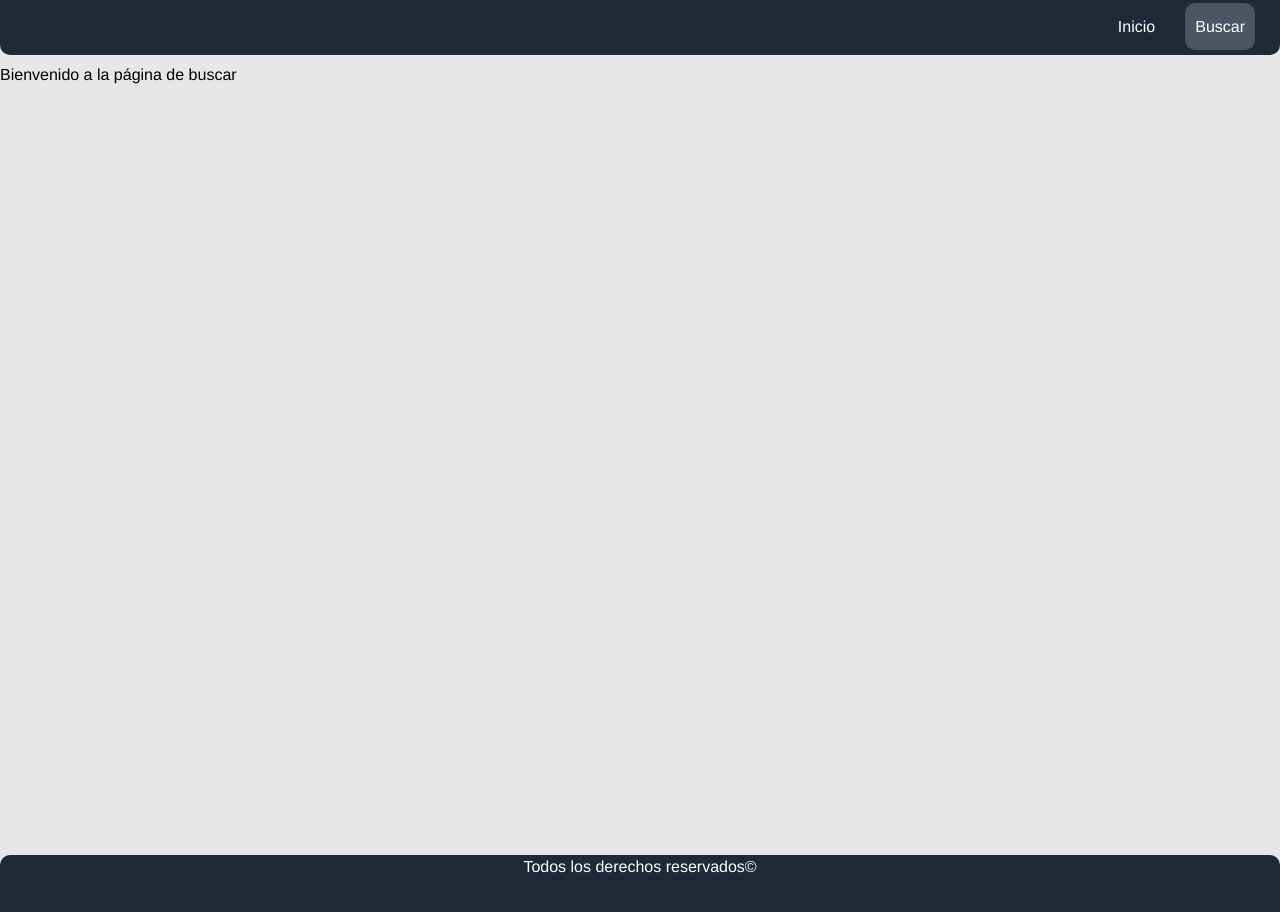
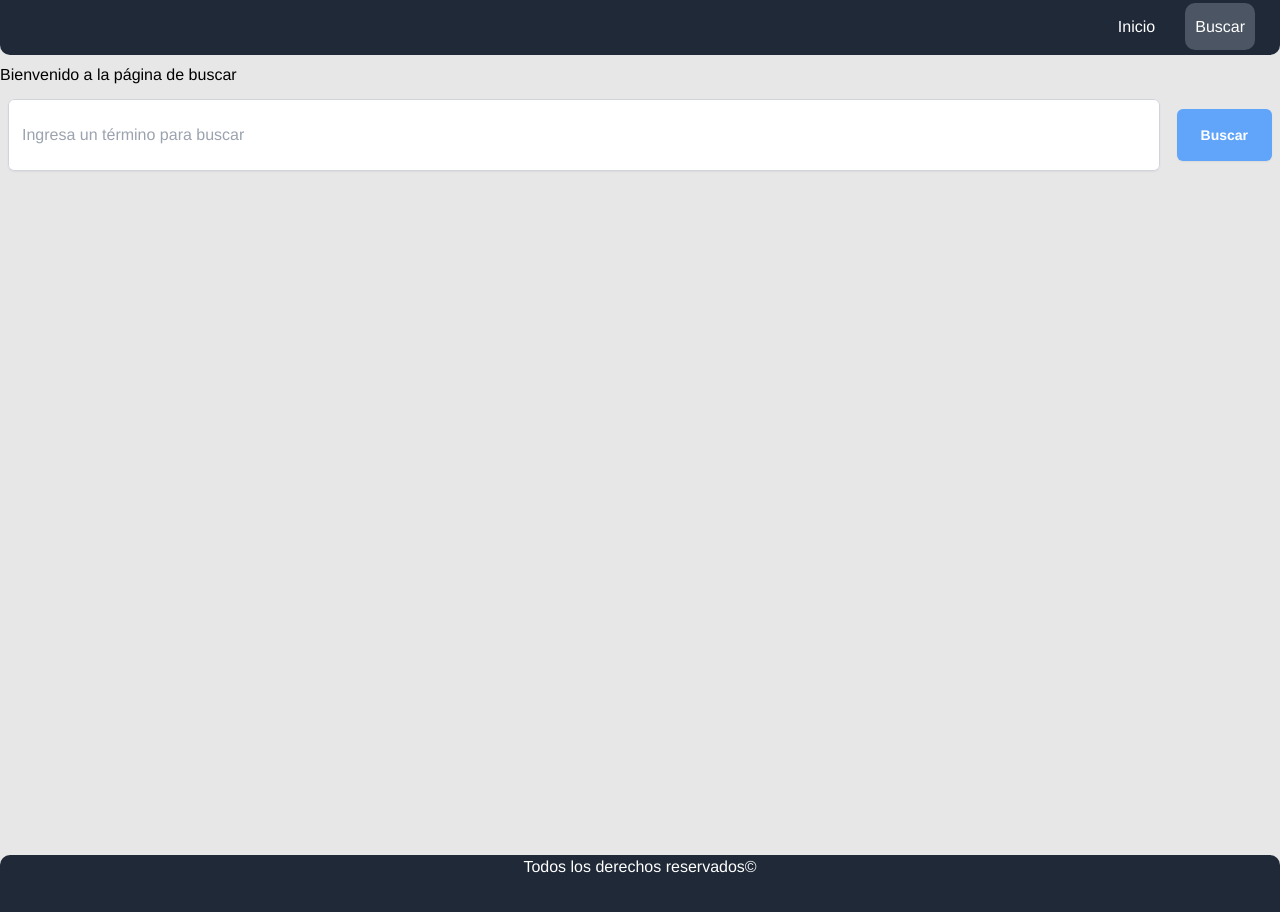
Before and after one commit to camian0/technical-test, a Vue app in the folder front-end/: page /search in a window 1280 px wide. Shown: the top 912 px of the page. Built offline with nearby package versions, Linux system fonts and the light colour scheme.

Commit message:
The input to search and button were added
the field to search and button for search was addded into component

```diff
--- a/front-end/src/components/Search/SearchComponent.vue
+++ b/front-end/src/components/Search/SearchComponent.vue
@@ -1,4 +1,23 @@
-<template></template>
+<template>
+  <div class="search my-3">
+    <input
+      class="rounded-md border-0 px-3.5 text-gray-900 shadow-sm ring-1 ring-inset ring-gray-300 placeholder:text-gray-400 mx-2"
+      type="text"
+      v-model="model.search"
+      autocomplete="given-name"
+      placeholder="Ingresa un término para buscar"
+    />
+
+    <button
+      type="submit"
+      class="rounded-md bg-blue-400 mx-2 my-2.5 px-6 py-4 text-sm right-0 font-semibold text-white shadow-sm hover:bg-sky-600 focus-visible:outline focus-visible:outline-2 focus-visible:outline-offset-2 focus-visible:outline-indigo-600"
+      v-on:click="buscar"
+    >
+      Buscar
+    </button>
+  </div>
+  {{ model.search }}
+</template>
 
 <script>
 export default {
@@ -9,9 +28,44 @@ export default {
       model: {
         search: "",
       },
+      people: [
+        {
+          name: "Leslie Alexander",
+          role: "Co-Founder / CEO",
+          imageUrl:
+            "https://images.unsplash.com/photo-1494790108377-be9c29b29330?ixlib=rb-1.2.1&ixid=eyJhcHBfaWQiOjEyMDd9&auto=format&fit=facearea&facepad=2&w=256&h=256&q=80",
+        },
+        {
+          name: "Juan ",
+          role: "Co-Founder / CEO",
+          imageUrl:
+            "https://images.unsplash.com/photo-1494790108377-be9c29b29330?ixlib=rb-1.2.1&ixid=eyJhcHBfaWQiOjEyMDd9&auto=format&fit=facearea&facepad=2&w=256&h=256&q=80",
+        },
+        {
+          name: "Pepito",
+          role: "Co-Founder / CEO",
+          imageUrl:
+            "https://images.unsplash.com/photo-1494790108377-be9c29b29330?ixlib=rb-1.2.1&ixid=eyJhcHBfaWQiOjEyMDd9&auto=format&fit=facearea&facepad=2&w=256&h=256&q=80",
+        },
+      ],
     };
+  },
+  methods: {
+    buscar() {
+      console.log("dio click en el boton");
+    },
   },
 };
 </script>
 
-<style scoped></style>
+<style scoped>
+.search {
+  display: flex;
+  flex-direction: row;
+  justify-content: space-between;
+}
+
+.search input {
+  min-width: 90%;
+}
+</style>
```
